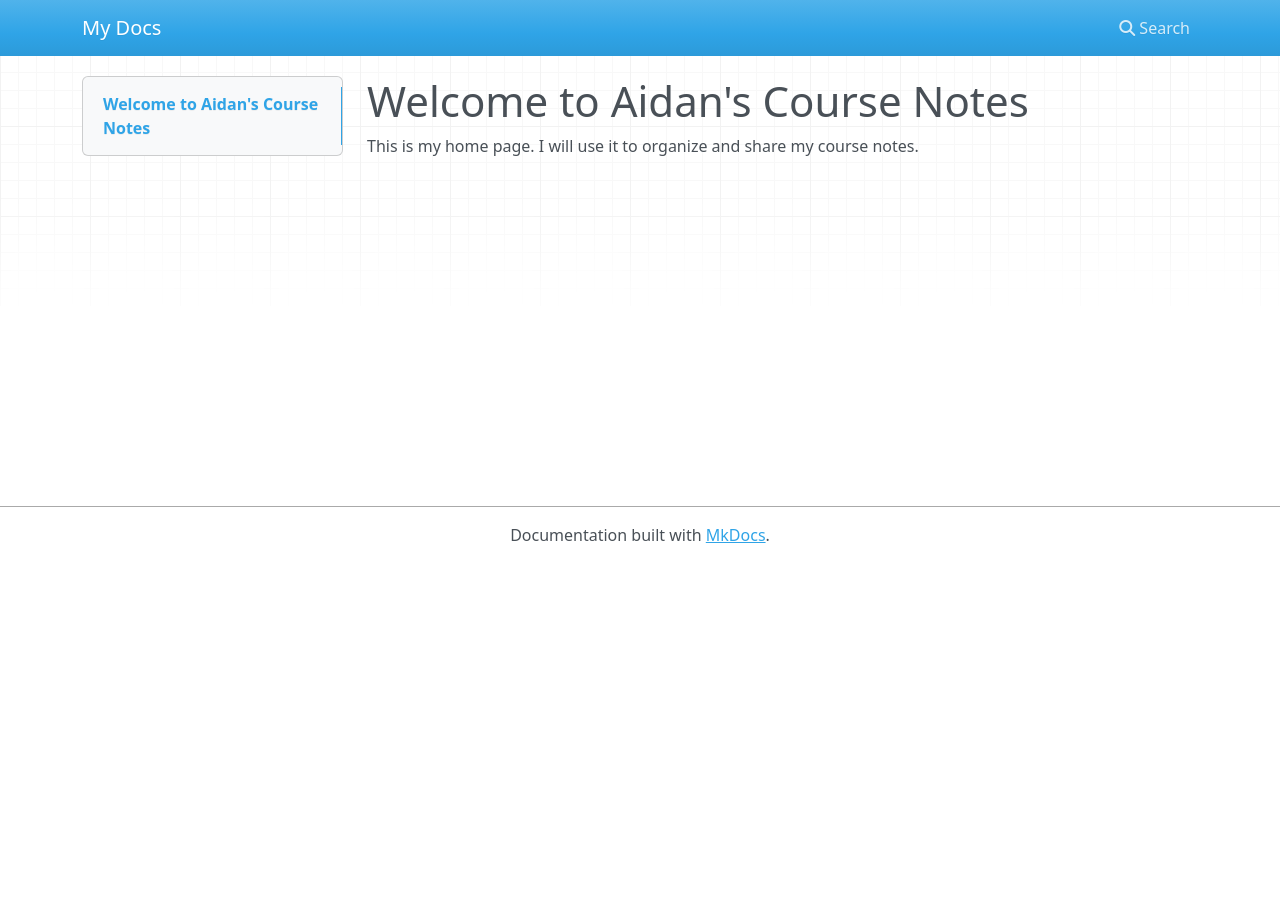
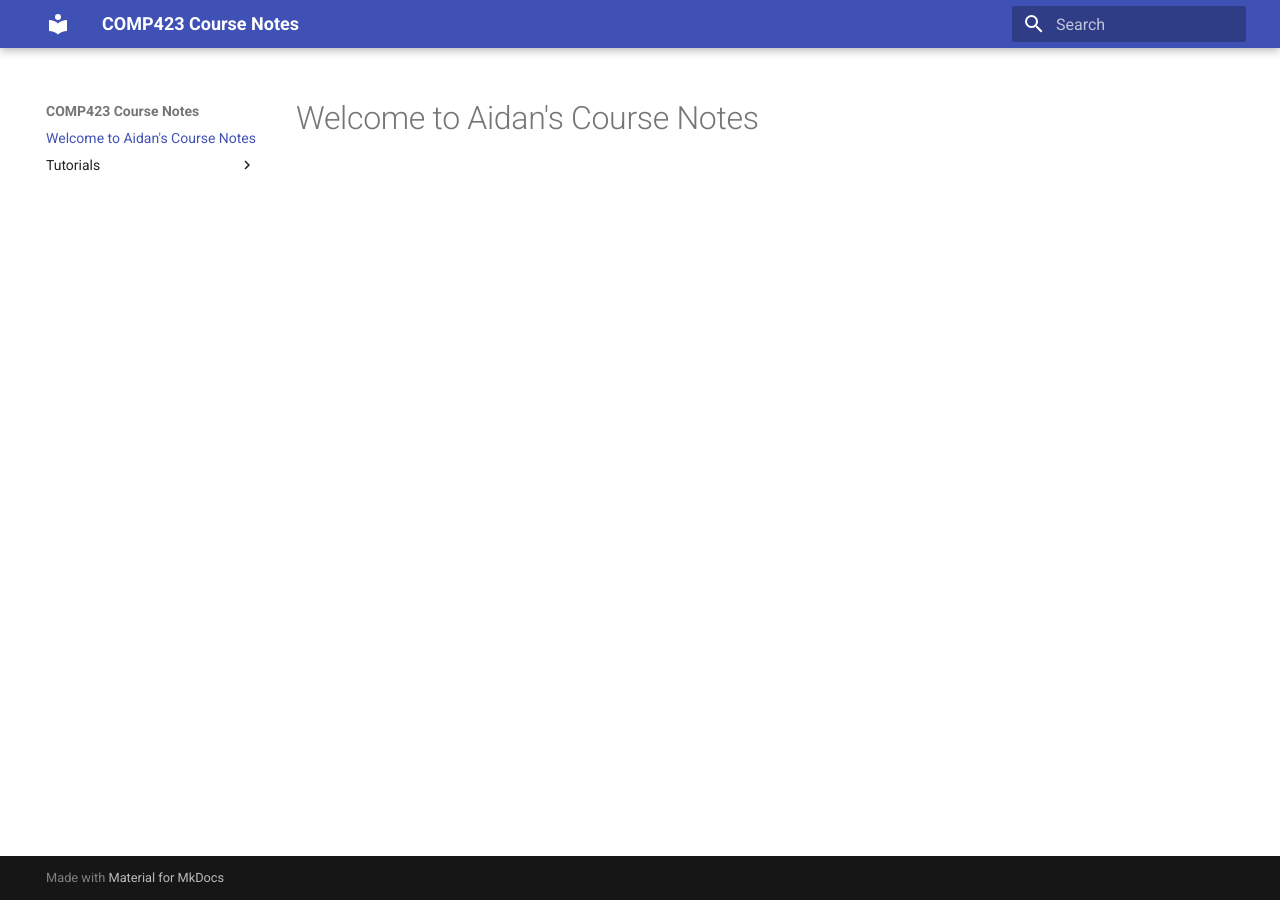
Before and after one commit to abmag/comp423-course-notes, an MkDocs documentation site: the page built from docs/index.md, in a window 1280 px wide. Built offline with MkDocs 1.6.1 and Material for MkDocs 9.7.7, drawn with Linux system fonts in a browser that asks for light colours; nearby versions of some CDN libraries.

```diff
--- a/docs/index.md
+++ b/docs/index.md
@@ -1,3 +1 @@
 # Welcome to Aidan's Course Notes
-
-This is my home page. I will use it to organize and share my course notes.
--- a/mkdocs.yml
+++ b/mkdocs.yml
@@ -1 +1,3 @@
-site_name: My Docs
+site_name: COMP423 Course Notes
+theme:
+  name: material
```
Also changed, not shown: docs/tutorials/rust-setup.md (added, +3 -0 lines), 1 other file.
